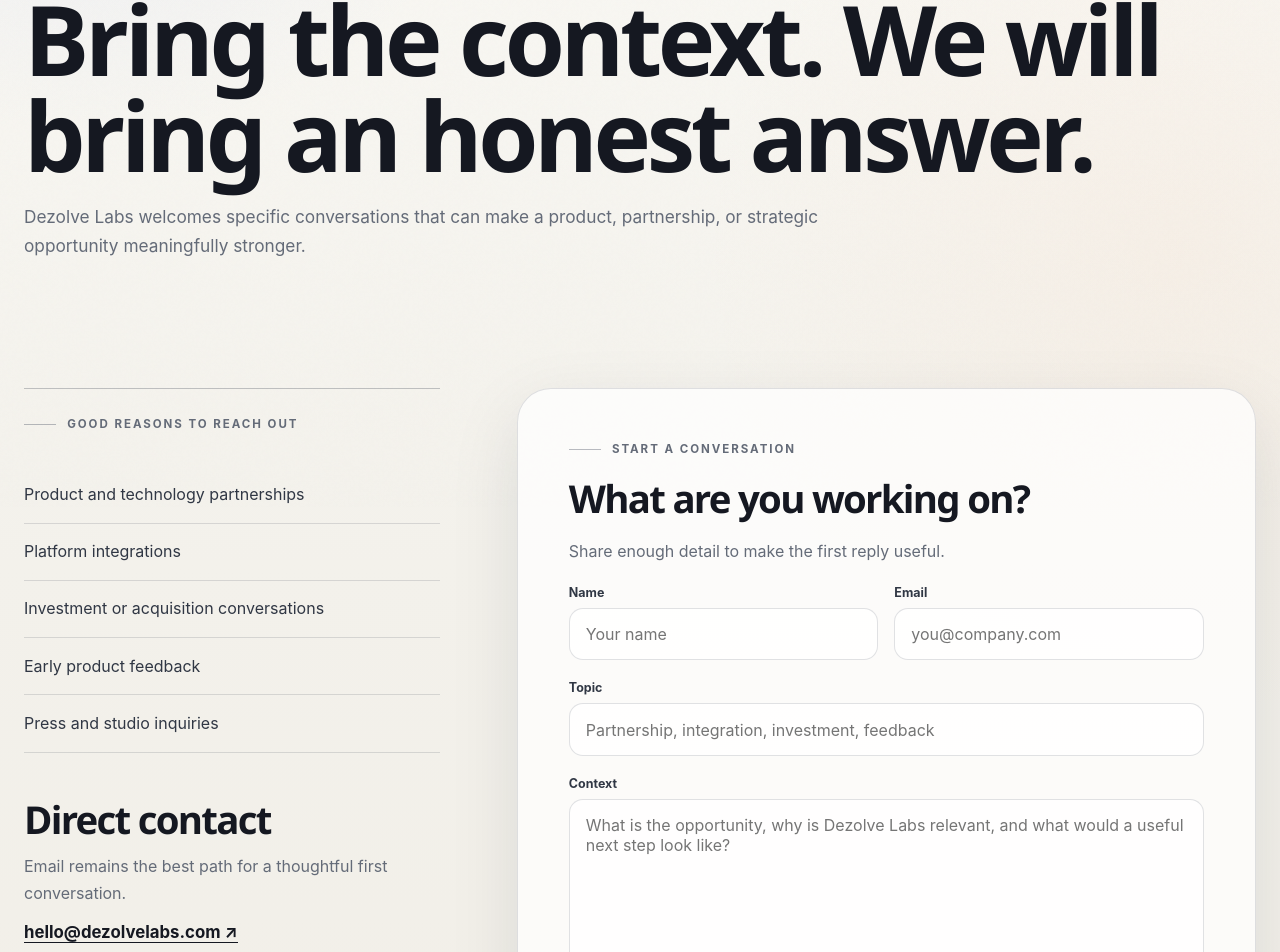
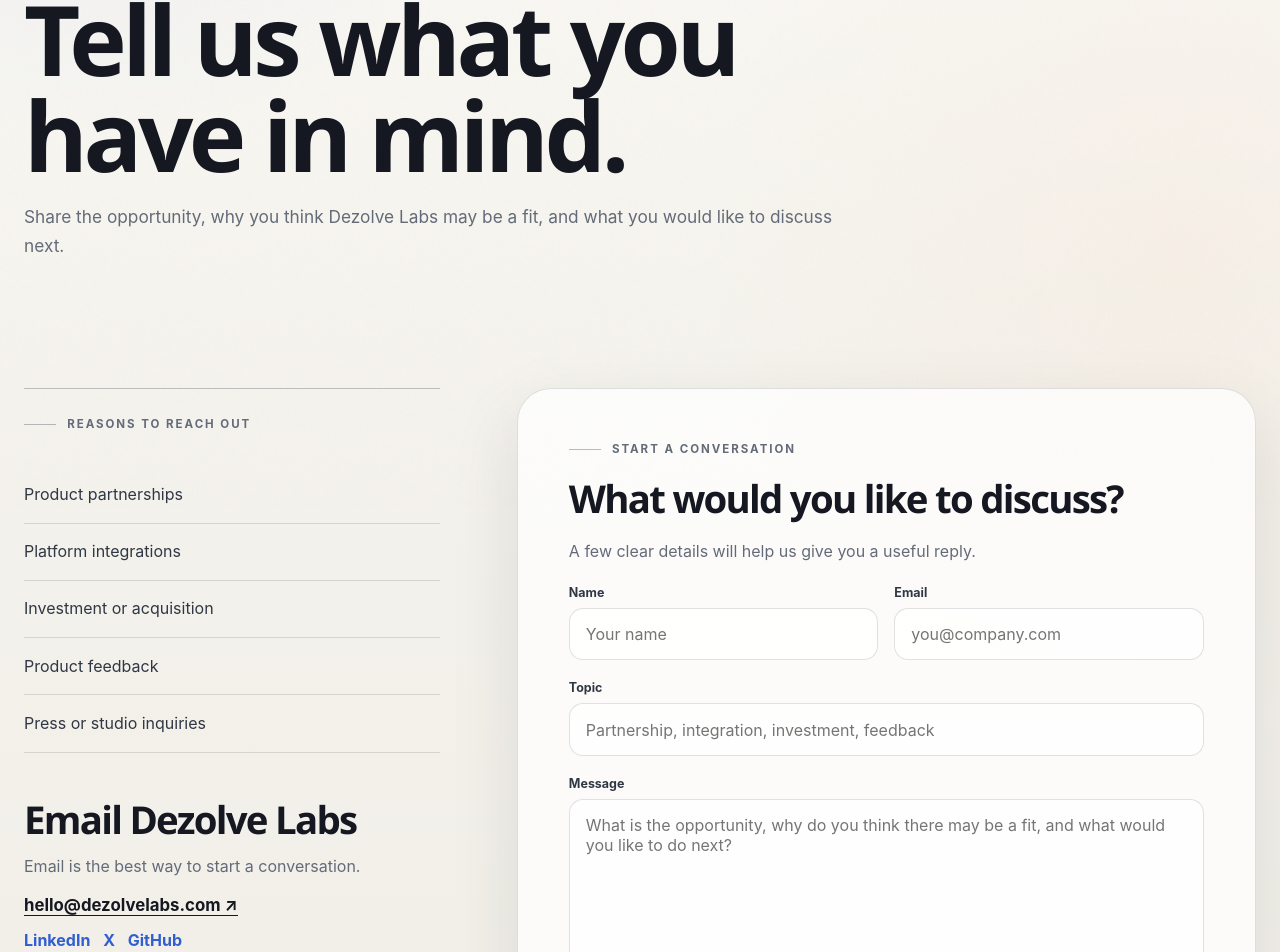
Before and after one commit to Dezolve/dezolvelabs-site, a Next.js app: page /contact in a window 1280 px wide. Shown: the part 293-1245 px from the top of the page. Built offline with nearby package versions, Linux system fonts and the light colour scheme.

Commit message:
copy: simplify contact page language

```diff
--- a/app/contact/page.tsx
+++ b/app/contact/page.tsx
@@ -3,11 +3,11 @@
 import { Container } from '@/components/Container';
 
 const outreachReasons = [
-  'Product and technology partnerships',
+  'Product partnerships',
   'Platform integrations',
-  'Investment or acquisition conversations',
-  'Early product feedback',
-  'Press and studio inquiries',
+  'Investment or acquisition',
+  'Product feedback',
+  'Press or studio inquiries',
 ];
 
 export const metadata: Metadata = {
@@ -24,17 +24,16 @@
             Contact
           </p>
           <h1 id="contact-heading" className="page-title" data-reveal>
-            Bring the context. We will bring an honest answer.
+            Tell us what you have in mind.
           </h1>
           <p className="page-copy max-copy-width" data-reveal>
-            Dezolve Labs welcomes specific conversations that can make a product, partnership, or strategic opportunity
-            meaningfully stronger.
+            Share the opportunity, why you think Dezolve Labs may be a fit, and what you would like to discuss next.
           </p>
         </section>
 
         <section className="contact-layout">
           <aside className="contact-sidebar" data-reveal>
-            <p className="kicker">Good reasons to reach out</p>
+            <p className="kicker">Reasons to reach out</p>
             <div className="contact-reason-list">
               {outreachReasons.map((reason) => (
                 <p key={reason}>{reason}</p>
@@ -42,8 +41,8 @@
             </div>
 
             <div className="contact-direct-block">
-              <h2>Direct contact</h2>
-              <p>Email remains the best path for a thoughtful first conversation.</p>
+              <h2>Email Dezolve Labs</h2>
+              <p>Email is the best way to start a conversation.</p>
               <a className="contact-email-link" href="mailto:hello@dezolvelabs.com">
                 hello@dezolvelabs.com ↗
               </a>
@@ -70,8 +69,8 @@
           >
             <div className="form-heading">
               <p className="kicker">Start a conversation</p>
-              <h2>What are you working on?</h2>
-              <p>Share enough detail to make the first reply useful.</p>
+              <h2>What would you like to discuss?</h2>
+              <p>A few clear details will help us give you a useful reply.</p>
             </div>
 
             <div className="field-grid">
@@ -91,11 +90,11 @@
             </div>
 
             <div className="field">
-              <label htmlFor="message">Context</label>
+              <label htmlFor="message">Message</label>
               <textarea
                 id="message"
                 name="message"
-                placeholder="What is the opportunity, why is Dezolve Labs relevant, and what would a useful next step look like?"
+                placeholder="What is the opportunity, why do you think there may be a fit, and what would you like to do next?"
                 required
               />
             </div>
```
